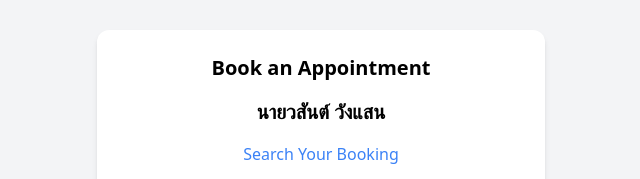
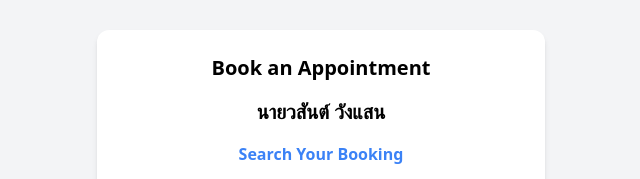
Before and after one commit to OISHI2022/booking-system, a plain HTML site: page index.html in a window 1280 px wide. Shown: the part 144-323 px from the top of the page, 319-959 px from the left. Drawn offline with nearby package versions, Linux system fonts and the light colour scheme.

Commit message:
Update index.html

```diff
--- a/index.html
+++ b/index.html
@@ -15,7 +15,7 @@
         <div class="flex flex-col items-center space-y-4">
             <h2 class="text-xl font-bold">Book an Appointment</h2>
             <h2 class="text-xl font-bold">นายวสันต์ วังแสน</h2>
-            <a href="./search/" class="text-blue-500 hover:underline">Search Your Booking</a>
+            <a href="./search/" class="text-blue-500 font-bold hover:underline">Search Your Booking</a>
         </div>
         <form id="booking-form" class="space-y-3">
             <input type="text" name="name" placeholder="Your Name" required class="w-full p-2 border rounded">
```
